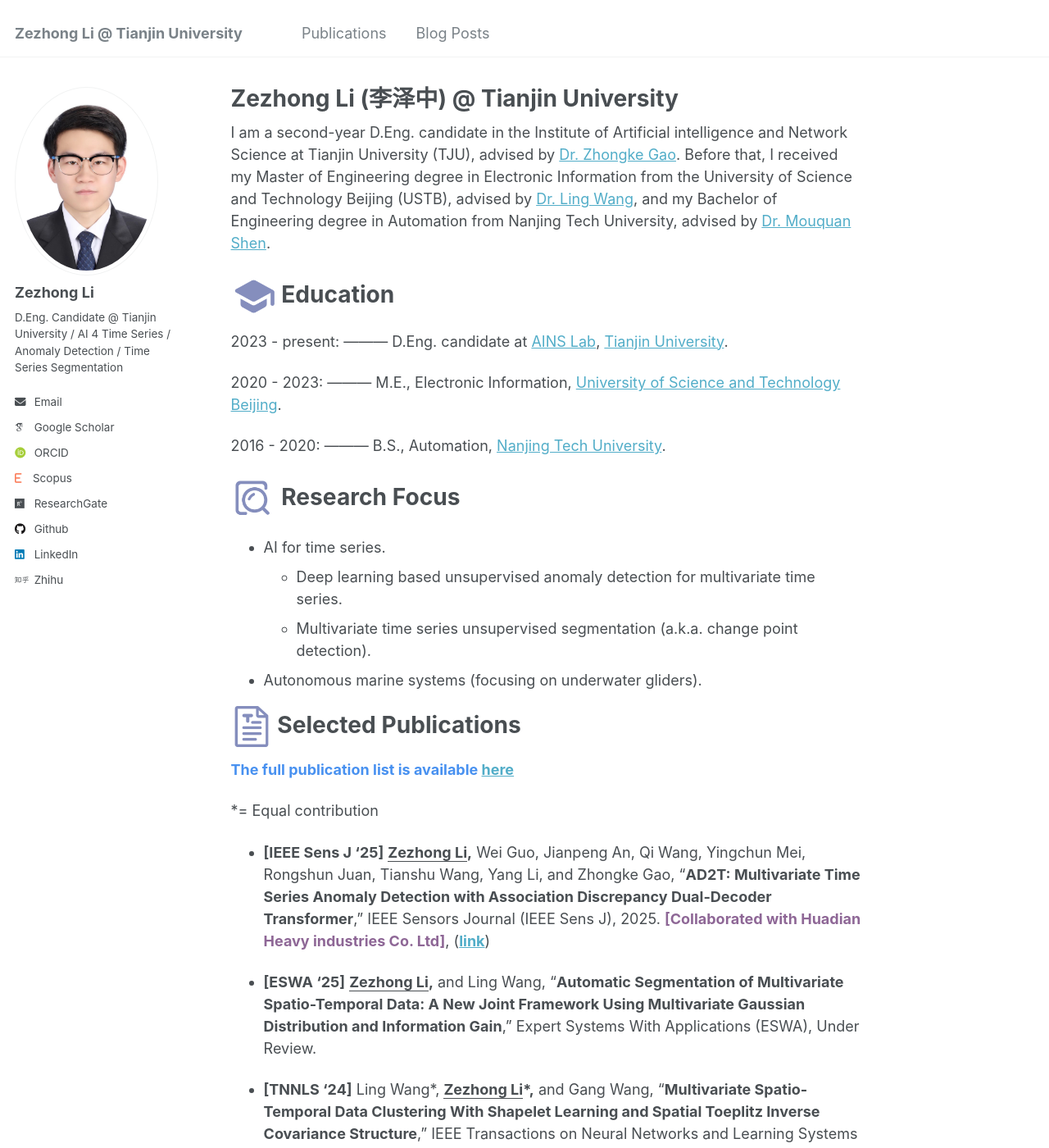
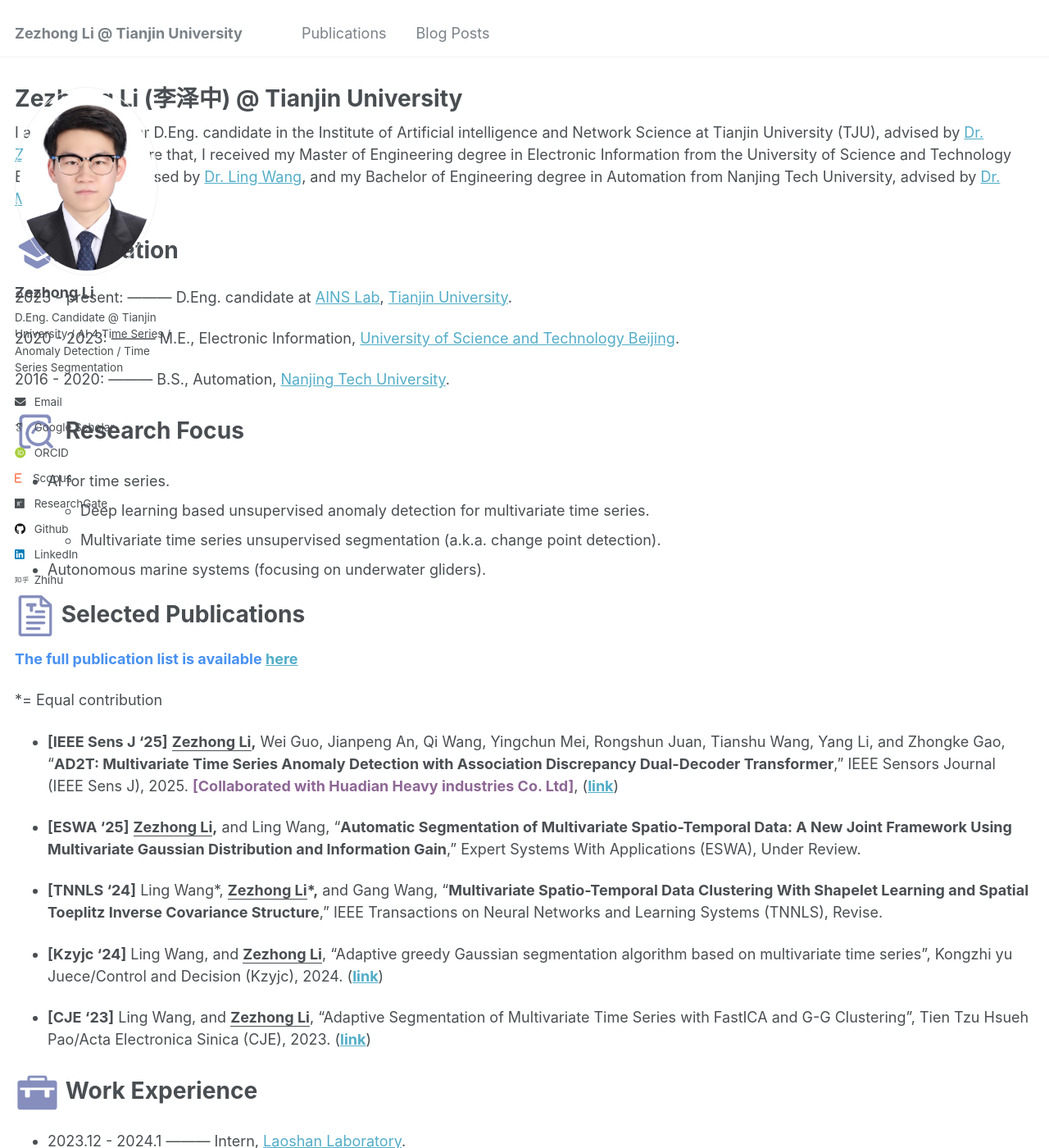
Before and after one commit to lzz19980125/lzz19980125.github.io, a Jekyll site: the page built from _pages/about.md, in a window 1280 px wide and 1400 px high. Shown: the whole window at 82% size. Built offline with Jekyll 4.4.1, drawn with Linux system fonts in a browser that asks for light colours; some web fonts are replaced.

Commit message:
Update _page.scss

```diff
--- a/_sass/_page.scss
+++ b/_sass/_page.scss
@@ -18,9 +18,9 @@
 
 .page {
   @include breakpoint($large) {
-    @include span(10 of 12 last);
-    @include prefix(0.5 of 12);
-    @include suffix(2 of 12);
+    /* @include span(10 of 12 last); */
+    /* @include prefix(0.5 of 12); */
+    /* @include suffix(2 of 12); */
   }
 
   .page__inner-wrap {
```
